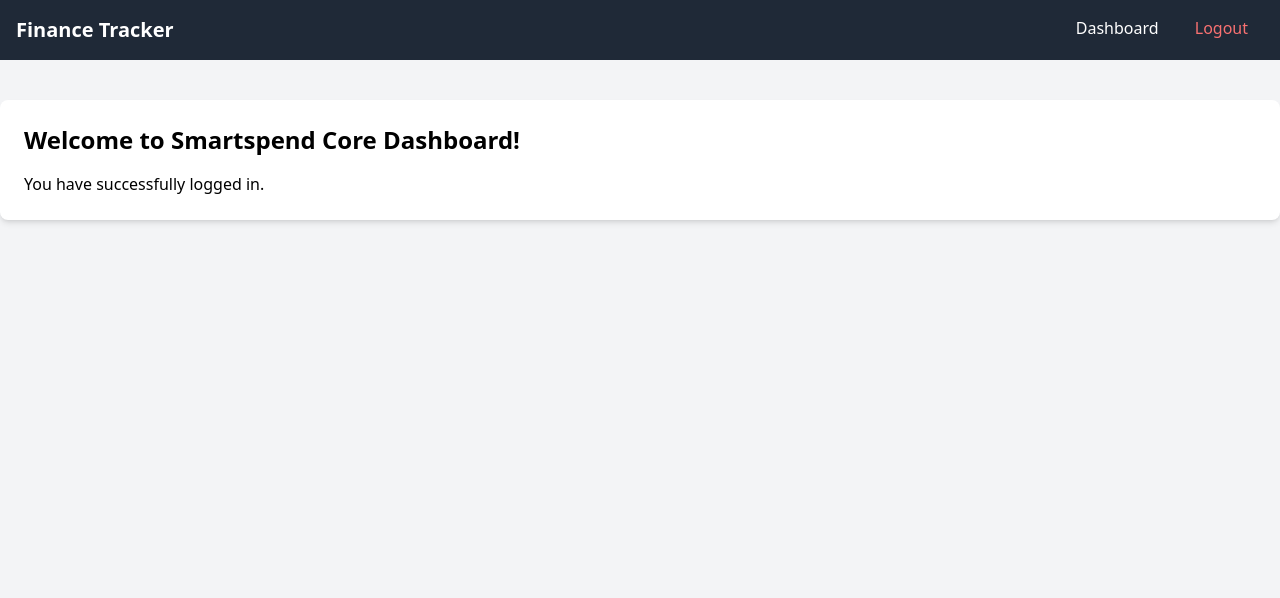
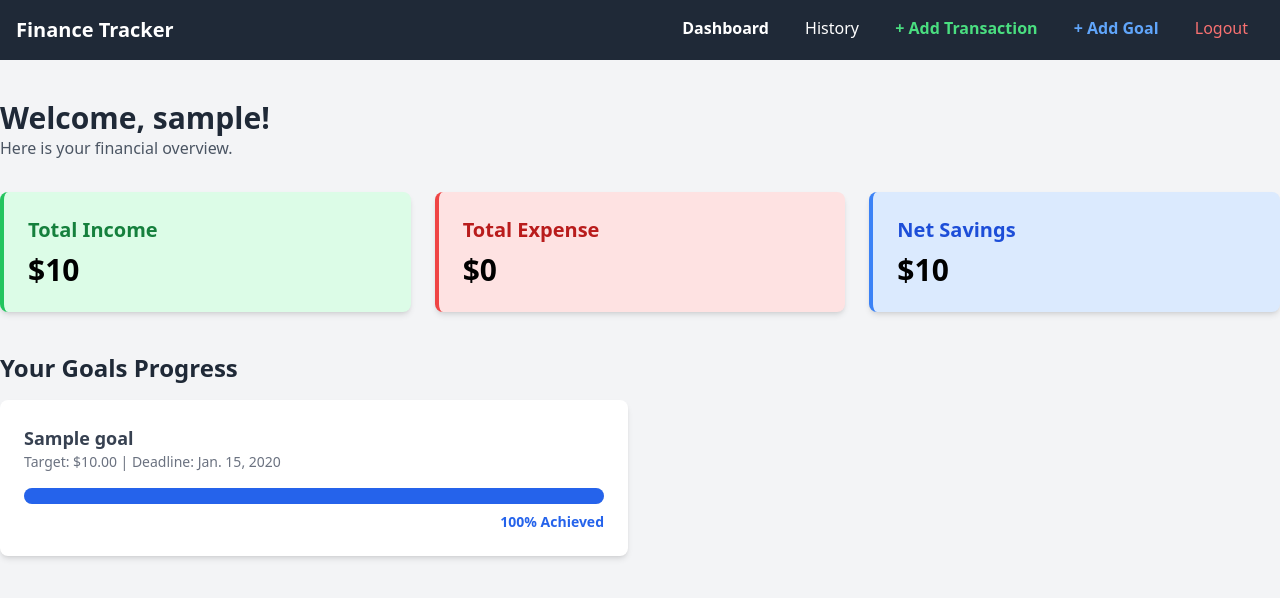
Before and after one commit to Sakib20050413/smartspend_core, a Django app: page / in a window 1280 px wide. Shown: the top 598 px of the page. Run offline with Django 5.2, Linux system fonts and the light colour scheme; a user stored in the database is signed in; tables that the repository leaves empty hold one stand-in row (values such as "Sample post"); some libraries are stand-ins or nearby versions.

Commit message:
Updated to Function-Based Views and completed dashboard templates

```diff
--- a/finance/templates/finance/base.html
+++ b/finance/templates/finance/base.html
@@ -14,10 +14,13 @@
             </div>
             <div>
                 {% if user.is_authenticated %}
-                    <a href="/" class="mx-4">Dashboard</a>
+                    <a href="/" class="mx-4 font-bold text-white hover:text-gray-300">Dashboard</a>
+                    <a href="{% url 'transaction_list' %}" class="mx-4 text-white hover:text-gray-300">History</a>
+                    <a href="{% url 'add_transaction' %}" class="mx-4 text-green-400 font-bold hover:text-green-300">+ Add Transaction</a>
+                    <a href="{% url 'add_goal' %}" class="mx-4 text-blue-400 font-bold hover:text-blue-300">+ Add Goal</a>
                     <form method="post" action="{% url 'logout' %}" class="inline">
                         {% csrf_token %}
-                        <button type="submit" class="mx-4 text-red-400">Logout</button>
+                        <button type="submit" class="mx-4 text-red-400 hover:text-red-300">Logout</button>
                     </form>
                 {% else %}
                     <a href="{% url 'login' %}" class="mx-4">Login</a>
--- a/finance/templates/finance/dashboard.html
+++ b/finance/templates/finance/dashboard.html
@@ -1,10 +1,40 @@
 {% extends 'finance/base.html' %}
-
 {% block title %}Dashboard{% endblock %}
 
 {% block content %}
-<div class="bg-white p-6 rounded-lg shadow-md">
-    <h1 class="text-2xl font-bold mb-4">Welcome to Smartspend Core Dashboard!</h1>
-    <p>You have successfully logged in.</p>
+<div class="mb-8">
+    <h2 class="text-3xl font-bold text-gray-800">Welcome, {{ user.username }}!</h2>
+    <p class="text-gray-600">Here is your financial overview.</p>
+</div>
+
+<div class="grid grid-cols-1 md:grid-cols-3 gap-6 mb-10">
+    <div class="bg-green-100 p-6 rounded-lg shadow-md border-l-4 border-green-500">
+        <h3 class="text-xl font-bold text-green-700 mb-2">Total Income</h3>
+        <p class="text-3xl font-bold">${{ total_income }}</p>
+    </div>
+    <div class="bg-red-100 p-6 rounded-lg shadow-md border-l-4 border-red-500">
+        <h3 class="text-xl font-bold text-red-700 mb-2">Total Expense</h3>
+        <p class="text-3xl font-bold">${{ total_expense }}</p>
+    </div>
+    <div class="bg-blue-100 p-6 rounded-lg shadow-md border-l-4 border-blue-500">
+        <h3 class="text-xl font-bold text-blue-700 mb-2">Net Savings</h3>
+        <p class="text-3xl font-bold">${{ net_savings }}</p>
+    </div>
+</div>
+
+<h3 class="text-2xl font-bold text-gray-800 mb-4">Your Goals Progress</h3>
+<div class="grid grid-cols-1 md:grid-cols-2 gap-6">
+    {% for item in goal_progress %}
+    <div class="bg-white p-6 rounded-lg shadow-md">
+        <h4 class="text-lg font-bold text-gray-700">{{ item.goal.name }}</h4>
+        <p class="text-gray-500 text-sm mb-4">Target: ${{ item.goal.target_amount }} | Deadline: {{ item.goal.deadline }}</p>
+        <div class="w-full bg-gray-200 rounded-full h-4 mb-2">
+            <div class="bg-blue-600 h-4 rounded-full" style="width: {{ item.progress }}%"></div>
+        </div>
+        <p class="text-right text-sm font-bold text-blue-600">{{ item.progress }}% Achieved</p>
+    </div>
+    {% empty %}
+    <p class="text-gray-500">No goals set yet. <a href="{% url 'add_goal' %}" class="text-blue-500 font-bold underline">Add one now!</a></p>
+    {% endfor %}
 </div>
 {% endblock %}
--- a/finance/urls.py
+++ b/finance/urls.py
@@ -1,7 +1,10 @@
 from django.urls import path
-from .views import RegisterView, DashboardView
+from . import views
 
 urlpatterns = [
-    path('register/', RegisterView.as_view(), name='register'),
-    path('', DashboardView.as_view(), name='dashboard'),
+    path('register/', views.register_user, name='register'),
+    path('', views.dashboard, name='dashboard'),
+    path('transaction/add/', views.add_transaction, name='add_transaction'),
+    path('goal/add/', views.add_goal, name='add_goal'),
+    path('transactions/', views.transaction_list, name='transaction_list'),
 ]
--- a/finance/views.py
+++ b/finance/views.py
@@ -1,21 +1,86 @@
 from django.shortcuts import render, redirect
-from django.views import View
-from .forms import RegisterForm
 from django.contrib.auth import login
-from django.contrib.auth.mixins import LoginRequiredMixin
-class RegisterView(View):
-    def get(self, request):
-        form = RegisterForm()
-        return render(request, 'finance/register.html', {'form': form})
+from django.contrib.auth.decorators import login_required
+from django.db.models import Sum
+from .forms import RegisterForm, TransactionForm, GoalForm
+from .models import Transaction, Goal
 
-    def post(self, request):
+def register_user(request):
+    if request.method == 'POST':
         form = RegisterForm(request.POST)
         if form.is_valid():
             user = form.save()
-            login(request, user)
+            login(request, user) # অ্যাকাউন্ট খোলার পর লগ-ইন
             return redirect('dashboard')
-        return render(request, 'finance/register.html', {'form': form})
+    else:
+        form = RegisterForm()
 
-class DashboardView(LoginRequiredMixin, View):
-    def get(self, request):
-        return render(request, 'finance/dashboard.html')
+    return render(request, 'finance/register.html', {'form': form})
+
+@login_required
+def dashboard(request):
+    transactions = Transaction.objects.filter(user=request.user)
+    goals = Goal.objects.filter(user=request.user)
+
+    total_income = transactions.filter(transaction_type='Income').aggregate(Sum('amount'))['amount__sum'] or 0
+    total_expense = transactions.filter(transaction_type='Expense').aggregate(Sum('amount'))['amount__sum'] or 0
+    net_savings = total_income - total_expense
+
+    goal_progress = []
+    remaining_savings = net_savings
+
+    for goal in goals:
+        if remaining_savings >= goal.target_amount:
+            progress = 100
+            remaining_savings -= goal.target_amount
+        elif remaining_savings > 0:
+            progress = (remaining_savings / goal.target_amount) * 100
+            remaining_savings = 0
+        else:
+            progress = 0
+
+        goal_progress.append({
+            'goal': goal,
+            'progress': round(progress, 2)
+        })
+
+    context = {
+        'total_income': total_income,
+        'total_expense': total_expense,
+        'net_savings': net_savings,
+        'goal_progress': goal_progress,
+    }
+    return render(request, 'finance/dashboard.html', context)
+
+@login_required
+def add_transaction(request):
+    if request.method == 'POST':
+        form = TransactionForm(request.POST)
+        if form.is_valid():
+            transaction = form.save(commit=False)
+            transaction.user = request.user
+            transaction.save()
+            return redirect('dashboard')
+    else:
+        form = TransactionForm()
+
+    return render(request, 'finance/transaction_form.html', {'form': form})
+
+@login_required
+def add_goal(request):
+    if request.method == 'POST':
+        form = GoalForm(request.POST)
+        if form.is_valid():
+            goal = form.save(commit=False)
+            goal.user = request.user
+            goal.save()
+            return redirect('dashboard')
+    else:
+        form = GoalForm()
+
+    return render(request, 'finance/goal_form.html', {'form': form})
+
+@login_required
+def transaction_list(request):
+    transactions = Transaction.objects.filter(user=request.user).order_by('-date')
+    return render(request, 'finance/transaction_list.html', {'transactions': transactions})
```
Also changed, not shown: finance/forms.py (+17 -0 lines), finance/templates/finance/goal_form.html (added, +18 -0 lines), finance/templates/finance/transaction_form.html (added, +18 -0 lines), finance/templates/finance/transaction_list.html (added, +40 -0 lines).
